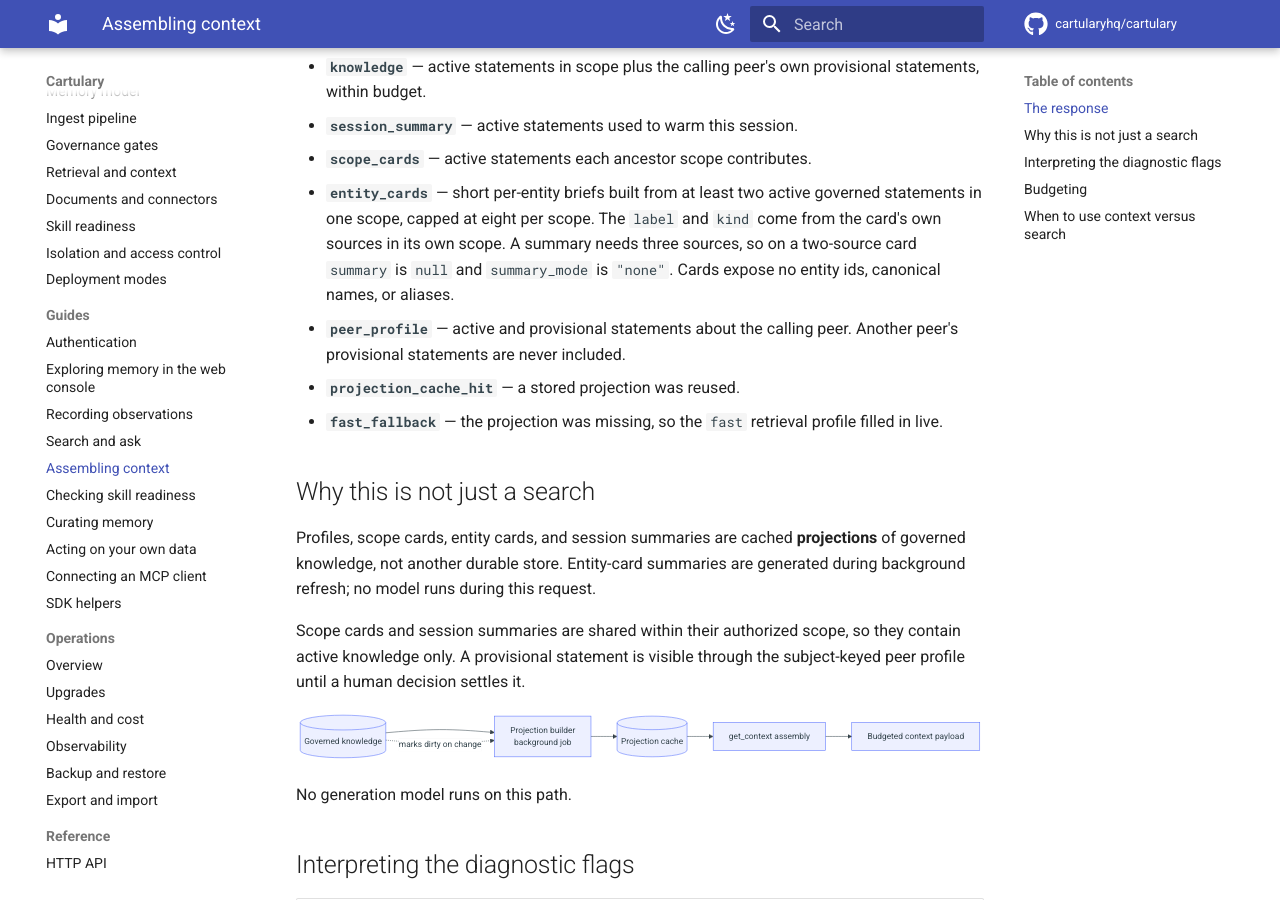
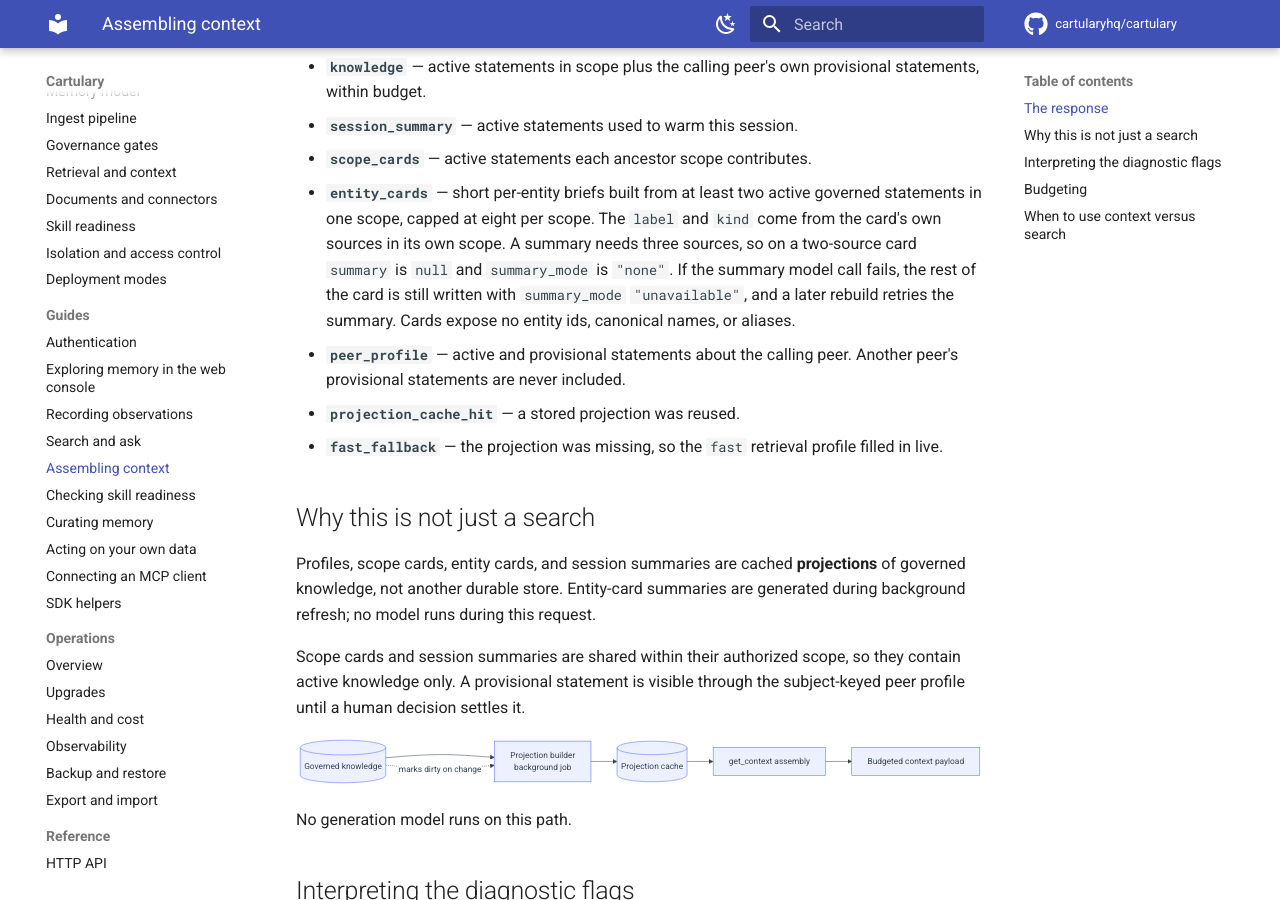
Before and after one commit to cartularyhq/cartulary, an MkDocs documentation site: the page built from docs/guides/context.md, in a window 1280 px wide and 900 px high, scrolled down 1083 px. Built offline with MkDocs 1.6.1 and Material for MkDocs 9.7.7, drawn with Linux system fonts in a browser that asks for light colours; comment, search, counter and statistics services are not loaded.

Commit message:
fix: degrade a failed entity card summary instead of the rebuild
`Cartulary.Context.Builder.entity_summary!/3` raised on any failed summary
generation, and nothing rescued between there and
`Cartulary.Retrieval.Rebuild.scope/2`. One provider timeout therefore reported
the whole scope rebuild as failed, even though the Indexer and EntityResolver
stages had already committed. A scope needs one summary call per qualifying
entity cluster, so a few-hundred-statement scope met this on nearly every
attempt, and the caller's retry re-ran entity resolution — itself model-backed —
for work that was already durable.

The card now degrades to `summary: nil`, `summary_provenance: nil`, and
`summary_mode: "unavailable"`: the shape a two-source card already produces, so
`get_context` callers that already treat the three summary fields as optional
need no change. The card stays readable rather than dirty, because its label,
sensitivity, and governed statements do not depend on the brief. Each failure
logs the Account, the scope, and the error class only, and `refresh_scope/2`
returns `entity_card_summaries_unavailable` so a caller can see the degradation
it was handed.

Rescuing here rather than in `Rebuild.scope/2` keeps that call's all-or-nothing
contract intact for every other failure, and matches
`Cartulary.Retrieval.EntityResolver`, which already tolerates individual model
failures without raising.

The `f7-1` retrieval and context contract is unchanged.

Closes #139

Co-Authored-By: Claude Opus 5 (1M context) <noreply@anthropic.com>

```diff
--- a/docs/guides/context.md
+++ b/docs/guides/context.md
@@ -56,7 +56,9 @@ curl -fsS -X POST http://127.0.0.1:4000/api/v1/context \
   governed statements in one scope, capped at eight per scope. The `label` and
   `kind` come from the card's own sources in its own scope. A summary needs
   three sources, so on a two-source card `summary` is `null` and `summary_mode`
-  is `"none"`. Cards expose no entity ids, canonical names, or aliases.
+  is `"none"`. If the summary model call fails, the rest of the card is still
+  written with `summary_mode` `"unavailable"`, and a later rebuild retries the
+  summary. Cards expose no entity ids, canonical names, or aliases.
 - **`peer_profile`** — active and provisional statements about the calling
   peer. Another peer's provisional statements are never included.
 - **`projection_cache_hit`** — a stored projection was reused.
```
Also changed, not shown: CHANGELOG.md (+17 -0 lines), docs/guides/web-console.md (+4 -0 lines), docs/reference/http-api.md (+3 -1 lines), specs/implementation-status.md (+4 -0 lines), 3 other files.
